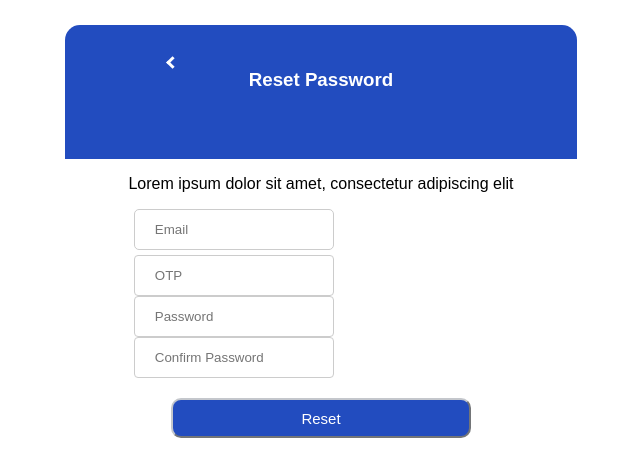
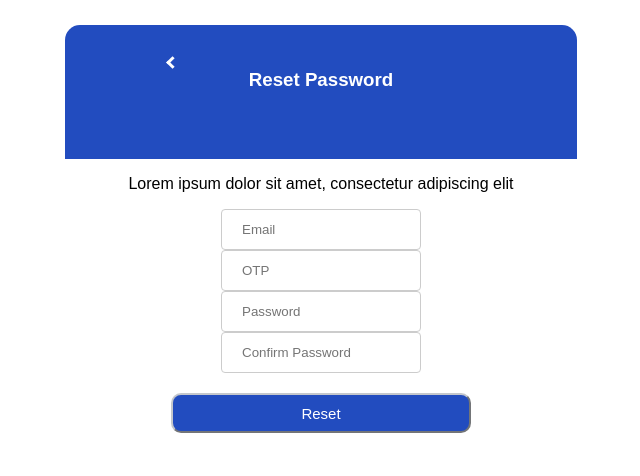
Before and after one commit to shp2018/SCEM, a React (Create React App) app in the folder SCEM Web/: page /resetPassword in a window 1280 px wide. Shown: the top 476 px of the page, without its empty margins (319-959 px from the left). Built offline with nearby package versions, Linux system fonts and the light colour scheme.

Commit message:
dynamically centered input boxes

```diff
--- a/SCEM Web/src/css/resetPw.css
+++ b/SCEM Web/src/css/resetPw.css
@@ -29,25 +29,13 @@
     margin-top: 2%;
 }
 
-#reset-emailInput {
-    margin-right: 49%;
-    width: 200px;
-    border-radius: 5px;
-    margin-bottom: 5px;
+#reset-inputs {
+    display: block;
+    margin-left: auto;
+    margin-right: auto;
 }
 
-#reset-otp {
-    margin-right: 49%;
-    width: 200px;
-}
-
-#reset-password {
-    margin-right: 49%;
-    width: 200px;
-}
-
-#reset-confirmPassword {
-    margin-right: 49%;
+#reset-emailInput, #reset-otp, #reset-password, #reset-confirmPassword {
     width: 200px;
 }
 
--- a/SCEM Web/src/routes/resetPw.js
+++ b/SCEM Web/src/routes/resetPw.js
@@ -25,13 +25,13 @@ function ResetPassword() {
     const checkForm = e => {
         e.preventDefault();
 
-        if (JSON.stringify(trueOTP) === userOTP) {
+        if ((JSON.stringify(trueOTP) === userOTP) && (userEmail === email)) {
             //changePassword(userEmail, userPassword);
             alert("Password change success.");
             navigate('/login');
             trueOTP = 9000000;
         } else {
-            alert("OTP incorrect, please provide the correct OTP sent in your email.");
+            alert("Email or OTP provided incorrect, please provide the correct OTP sent in your email.");
         }
     }
 
@@ -47,15 +47,14 @@ function ResetPassword() {
             </div>
             <p id={"reset-subtitle"}>Lorem ipsum dolor sit amet, consectetur adipiscing elit</p>
             <form onSubmit={checkForm}>
-                <div>
+                <div id={"reset-inputs"}>
                     <input type={"text"}
                            defaultValue={email}
                            placeholder={"Email"}
                            id={"reset-emailInput"}
                            onChange={() => setUserEmail(document.getElementById("reset-emailInput").value)}
                     />
-                </div>
-                <div>
+
                     <input type={"text"}
                            placeholder={"OTP"}
                            id={"reset-otp"}
@@ -63,15 +62,12 @@ function ResetPassword() {
                            onChange={() => setUserOTP(document.getElementById("reset-otp").value)}
                     />
 
-                </div>
-                <div>
                     <input type={"password"}
                            placeholder={"Password"}
                            id={"reset-password"}
                            onChange={() => setUserPassword(document.getElementById("reset-password").value)}
                     />
-                </div>
-                <div>
+
                     <input type={"password"}
                            placeholder={"Confirm Password"}
                            id={"reset-confirmPassword"}/>
```
